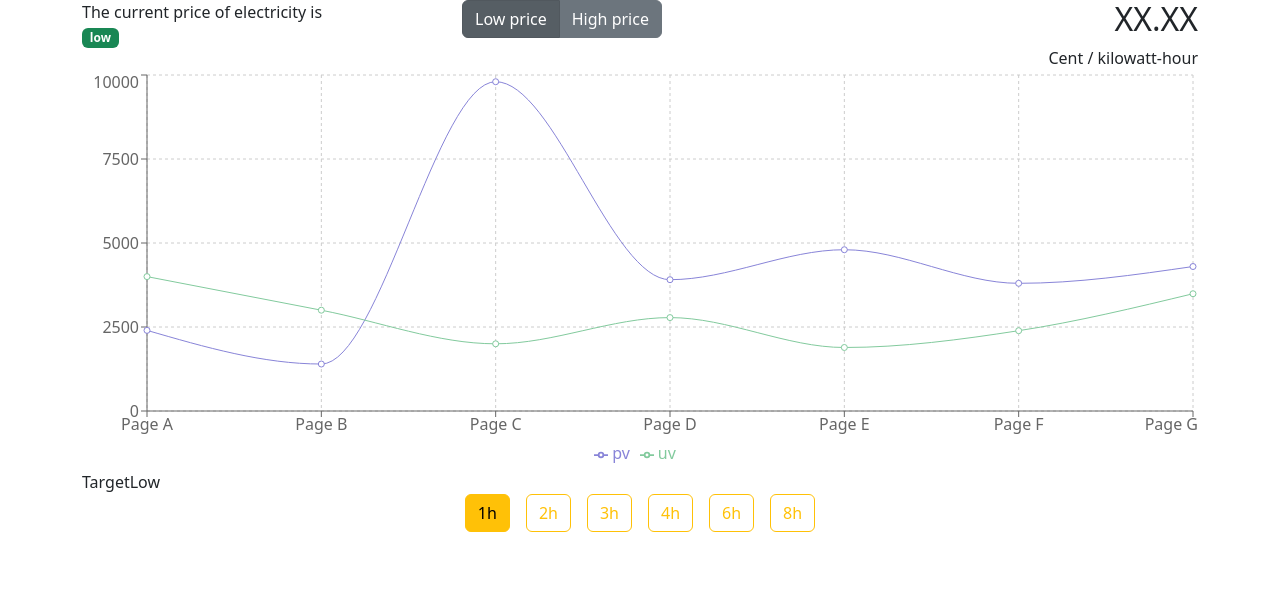
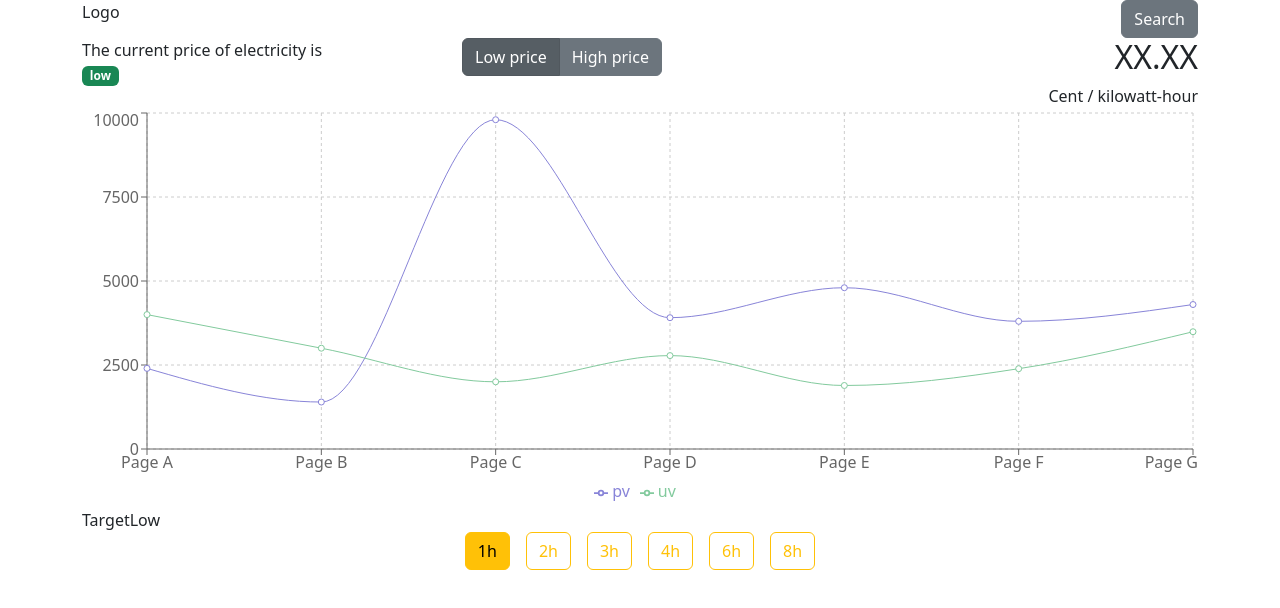
Before and after one commit to TatianaSambueva/Elektrikell, a React (Create React App) app: page / in a window 1280 px wide. Shown: the top 608 px of the page. Built offline with nearby package versions, Linux system fonts and the light colour scheme.

Commit message:
added offcanvas with the form, uploaded logo

```diff
--- a/src/Head/Logo.jsx
+++ b/src/Head/Logo.jsx
@@ -1,7 +1,49 @@
 import Col from 'react-bootstrap/Col';
+import { useState } from 'react';
+import Button from 'react-bootstrap/Button';
+import Offcanvas from 'react-bootstrap/Offcanvas';
+import Form from 'react-bootstrap/Form';
+
 
 function Logo() {
-    return (<Col></Col>);
+    const [show, setShow] = useState(false);
+
+
+    const handleClose = () => setShow(false);
+    const handleShow = () => setShow(true);
+    return (
+        <>
+            <Col> Logo
+            </Col>
+
+            <Col className='text-end'>
+
+                <Button variant="secondary" onClick={handleShow}>
+                    Search
+                </Button>
+
+                <Offcanvas show={show} onHide={handleClose}>
+                    <Offcanvas.Header closeButton>
+                        <Offcanvas.Title>Choose your time period </Offcanvas.Title>
+                    </Offcanvas.Header>
+                    <Offcanvas.Body>
+                        <Form>
+                            <Form.Group className="mb-3" controlId="fromDate">
+                                <Form.Label>From</Form.Label>
+                                <Form.Control type="data" />
+
+                            </Form.Group>
+
+                            <Form.Group className="mb-3" controlId="untilDate">
+                                <Form.Label>Until</Form.Label>
+                                <Form.Control type="data" />
+                            </Form.Group>
+                            <Button type="submit">Search</Button>
+                        </Form>
+                    </Offcanvas.Body>
+                </Offcanvas>
+            </Col >
+        </>);
 }
 
 export default Logo;
```
Also changed, not shown: public/logo.eb02b150.svg (added).
